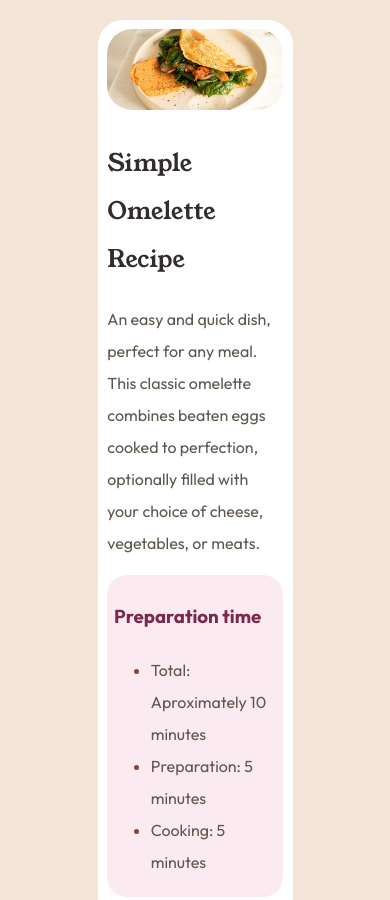
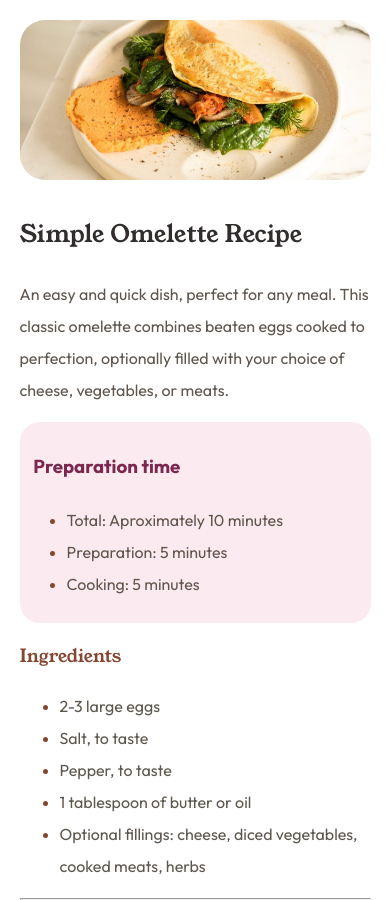
Before and after one commit to khaLd-01e/recipe-page, a plain HTML site: page index.html in a window 390 px wide. Shown: the top 900 px of the page. Drawn offline with Linux system fonts and the light colour scheme.

Commit message:
Update CSS

```diff
--- a/index.html
+++ b/index.html
@@ -5,12 +5,6 @@
     <meta name="viewport" content="width=device-width, initial-scale=1.0" />
 
     <link rel="icon" type="image/png" sizes="32x32" href="favicon-32x32.png" />
-    <link rel="preconnect" href="https://fonts.googleapis.com" />
-    <link rel="preconnect" href="https://fonts.gstatic.com" crossorigin />
-    <link
-      href="https://fonts.googleapis.com/css2?family=Open+Sans:ital,wght@0,300..800;1,300..800&family=Outfit:wght@100..900&family=Young+Serif&display=swap"
-      rel="stylesheet"
-    />
     <link rel="preconnect" href="https://fonts.googleapis.com" />
     <link rel="preconnect" href="https://fonts.gstatic.com" crossorigin />
     <link
@@ -42,10 +36,8 @@
 
       main {
         background-color: hsl(0, 0%, 100%);
-        margin-top: 5%;
-        margin-bottom: 5%;
-        margin-left: 25%;
-        margin-right: 25%;
+        margin: 5% auto;
+        width: 50%;
         border-radius: 25px;
       }
       section {
@@ -100,6 +92,16 @@
       .num {
         font-weight: bold;
         color: hsl(14, 45%, 36%);
+      }
+      @media (max-width: 768px) {
+        main {
+          margin-left: 0%;
+          margin-right: 0%;
+          margin-top: 0%;
+          margin-bottom: 0%;
+          width: 100%;
+          border-radius: 0;
+        }
       }
     </style>
   </head>
```
